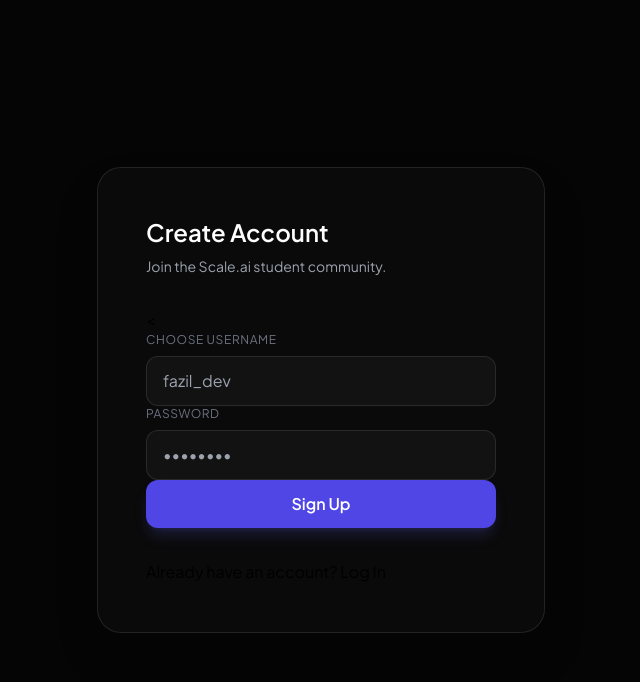
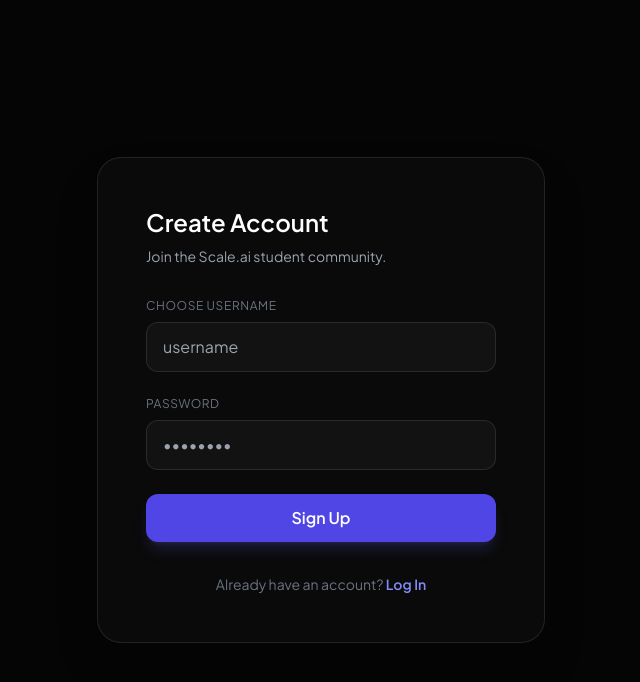
Before and after one commit to Fazil3496/Scale.ai, a Flask app: page /signup in a window 1280 px wide. Shown: the top 682 px of the page, without its empty margins (319-959 px from the left). Run offline with Flask 3, Linux system fonts and the light colour scheme; some libraries are stand-ins or nearby versions.

Commit message:
Final link fix for login template

```diff
--- a/templates/signup.html
+++ b/templates/signup.html
@@ -16,10 +16,10 @@
         <h2 class="text-2xl font-semibold text-white mb-2">Create Account</h2>
         <p class="text-gray-400 mb-8 text-sm">Join the Scale.ai student community.</p>
 
-        <<form action="{{ url_for('signup') }}" method="POST">
+        <form action="{{ url_for('signup') }}" method="POST" class="space-y-6">
             <div>
                 <label class="block text-xs font-medium text-gray-500 uppercase tracking-wider mb-2">Choose Username</label>
-                <input type="text" name="username" required class="w-full bg-[#121212] border border-white/10 rounded-xl px-4 py-3 text-white outline-none focus:border-indigo-500 transition-all" placeholder="fazil_dev">
+                <input type="text" name="username" required class="w-full bg-[#121212] border border-white/10 rounded-xl px-4 py-3 text-white outline-none focus:border-indigo-500 transition-all" placeholder="username">
             </div>
             <div>
                 <label class="block text-xs font-medium text-gray-500 uppercase tracking-wider mb-2">Password</label>
@@ -29,8 +29,9 @@
                 Sign Up
             </button>
         </form>
+
         <p class="mt-8 text-center text-gray-500 text-sm">
-           <p>Already have an account? <a href="{{ url_for('login') }}">Log In</a></p>
+           Already have an account? <a href="{{ url_for('index_route') }}" class="text-indigo-400 hover:text-indigo-300 font-semibold">Log In</a>
         </p>
     </div>
 </body>
```
Also changed, not shown: templates/login.html (+3 -8 lines).
